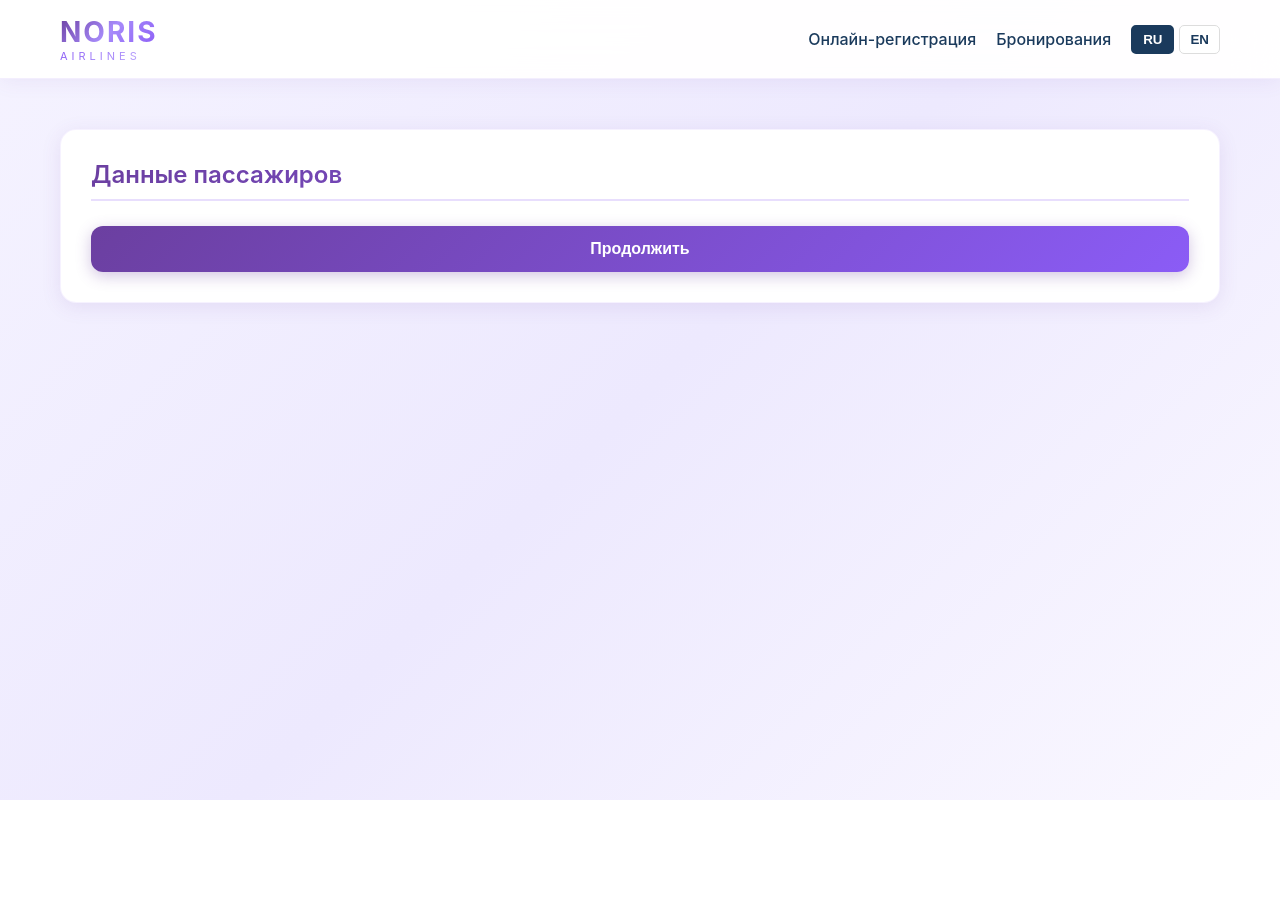
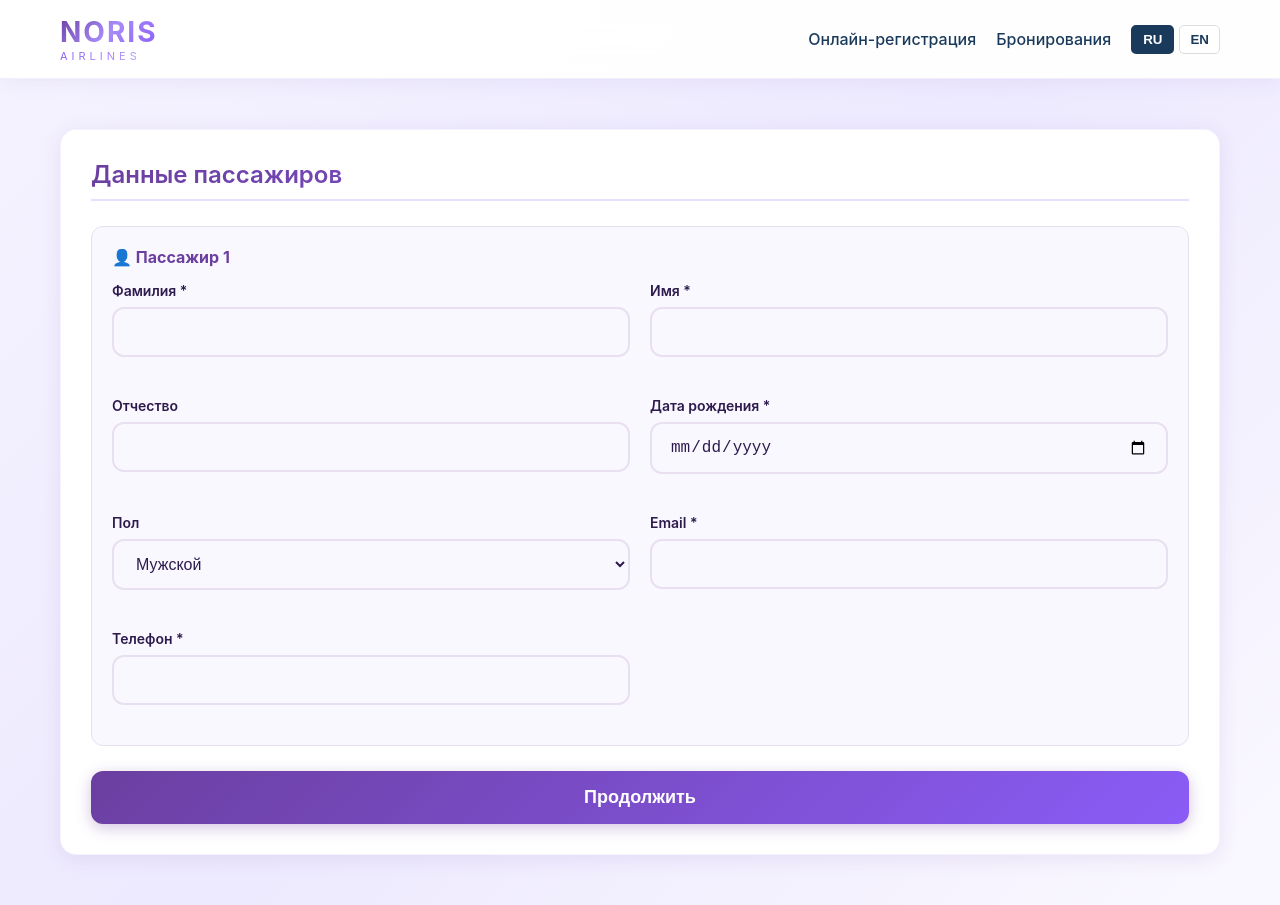
Before and after one commit to alexeysimashkin/noris-airlines, a Next.js app: page /passengers in a window 1280 px wide. Before the commit the page ends 800 px from the top, so only its background shows below. Built offline with nearby package versions, Linux system fonts and the light colour scheme.

Commit message:
Update passengers.tsx

```diff
--- a/src/pages/passengers.tsx
+++ b/src/pages/passengers.tsx
@@ -15,17 +15,16 @@ interface PassengerData {
 export default function Passengers() {
   const { t } = useLanguage()
   const router = useRouter()
-  const { adult, child, infantWithSeat, infantNoSeat, senior } = router.query
 
   const totalPassengers =
-    (Number(adult) || 0) +
-    (Number(child) || 0) +
-    (Number(infantWithSeat) || 0) +
-    (Number(infantNoSeat) || 0) +
-    (Number(senior) || 0)
+    (Number(router.query.adult) || 0) +
+    (Number(router.query.child) || 0) +
+    (Number(router.query.infantWithSeat) || 0) +
+    (Number(router.query.infantNoSeat) || 0) +
+    (Number(router.query.senior) || 0)
 
   const [passengers, setPassengers] = useState<PassengerData[]>(
-    Array.from({ length: totalPassengers }, () => ({
+    Array.from({ length: totalPassengers || 1 }, () => ({
       firstName: '',
       lastName: '',
       middleName: '',
@@ -42,8 +41,16 @@ export default function Passengers() {
     setPassengers(updated)
   }
 
-  const handleSubmit = async () => {
-    // В реальном приложении здесь был бы API-запрос
+  const handleSubmit = () => {
+    // Проверяем, что все обязательные поля заполнены
+    for (let i = 0; i < passengers.length; i++) {
+      const p = passengers[i]
+      if (!p.lastName || !p.firstName || !p.birthDate || !p.email || !p.phone) {
+        alert(`Заполните все обязательные поля для пассажира ${i + 1}`)
+        return
+      }
+    }
+
     router.push({
       pathname: '/final-overview',
       query: {
@@ -59,89 +66,71 @@ export default function Passengers() {
 
       {passengers.map((passenger, index) => (
         <div key={index} style={{
-          marginBottom: '30px',
+          marginBottom: '25px',
           padding: '20px',
-          background: '#f8f9fa',
-          borderRadius: '10px'
+          background: '#faf8ff',
+          borderRadius: '12px',
+          border: '1px solid #e8e0f0'
         }}>
-          <h4 style={{ marginBottom: '15px', color: '#1a3a5c' }}>Пассажир {index + 1}</h4>
+          <h4 style={{ marginBottom: '15px', color: '#6b3fa0' }}>👤 Пассажир {index + 1}</h4>
 
           <div className="grid grid-2">
             <div className="form-group">
               <label className="form-label">{t.passenger.lastName} *</label>
-              <input
-                type="text"
-                className="form-input"
+              <input type="text" className="form-input"
                 value={passenger.lastName}
                 onChange={e => updatePassenger(index, 'lastName', e.target.value)}
-                required
-              />
+                required />
             </div>
             <div className="form-group">
               <label className="form-label">{t.passenger.firstName} *</label>
-              <input
-                type="text"
-                className="form-input"
+              <input type="text" className="form-input"
                 value={passenger.firstName}
                 onChange={e => updatePassenger(index, 'firstName', e.target.value)}
-                required
-              />
+                required />
             </div>
             <div className="form-group">
               <label className="form-label">{t.passenger.middleName}</label>
-              <input
-                type="text"
-                className="form-input"
+              <input type="text" className="form-input"
                 value={passenger.middleName}
-                onChange={e => updatePassenger(index, 'middleName', e.target.value)}
-              />
+                onChange={e => updatePassenger(index, 'middleName', e.target.value)} />
             </div>
             <div className="form-group">
               <label className="form-label">{t.passenger.birthDate} *</label>
-              <input
-                type="date"
-                className="form-input"
+              <input type="date" className="form-input"
                 value={passenger.birthDate}
                 onChange={e => updatePassenger(index, 'birthDate', e.target.value)}
-                required
-              />
+                required />
             </div>
             <div className="form-group">
               <label className="form-label">{t.passenger.gender}</label>
-              <select
-                className="form-select"
+              <select className="form-select"
                 value={passenger.gender}
-                onChange={e => updatePassenger(index, 'gender', e.target.value)}
-              >
+                onChange={e => updatePassenger(index, 'gender', e.target.value)}>
                 <option value="male">{t.passenger.male}</option>
                 <option value="female">{t.passenger.female}</option>
               </select>
             </div>
             <div className="form-group">
               <label className="form-label">{t.passenger.email} *</label>
-              <input
-                type="email"
-                className="form-input"
+              <input type="email" className="form-input"
                 value={passenger.email}
                 onChange={e => updatePassenger(index, 'email', e.target.value)}
-                required
-              />
+                required />
             </div>
             <div className="form-group">
               <label className="form-label">{t.passenger.phone} *</label>
-              <input
-                type="tel"
-                className="form-input"
+              <input type="tel" className="form-input"
                 value={passenger.phone}
                 onChange={e => updatePassenger(index, 'phone', e.target.value)}
-                required
-              />
+                required />
             </div>
           </div>
         </div>
       ))}
 
-      <button className="btn btn-primary" style={{ width: '100%' }} onClick={handleSubmit}>
+      <button className="btn btn-primary" style={{ width: '100%', fontSize: '18px', padding: '16px' }}
+        onClick={handleSubmit}>
         {t.passenger.continue}
       </button>
     </div>
```
